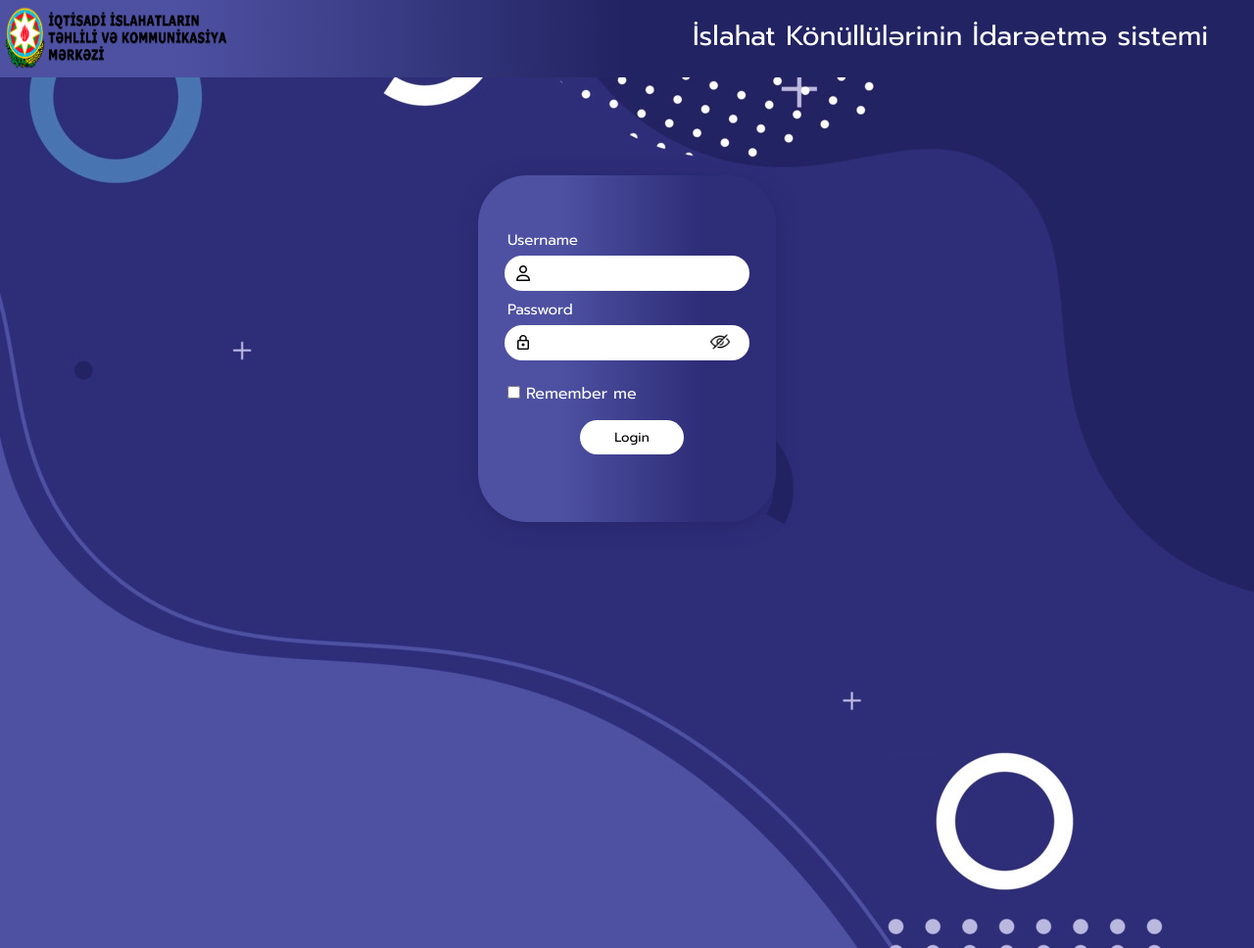
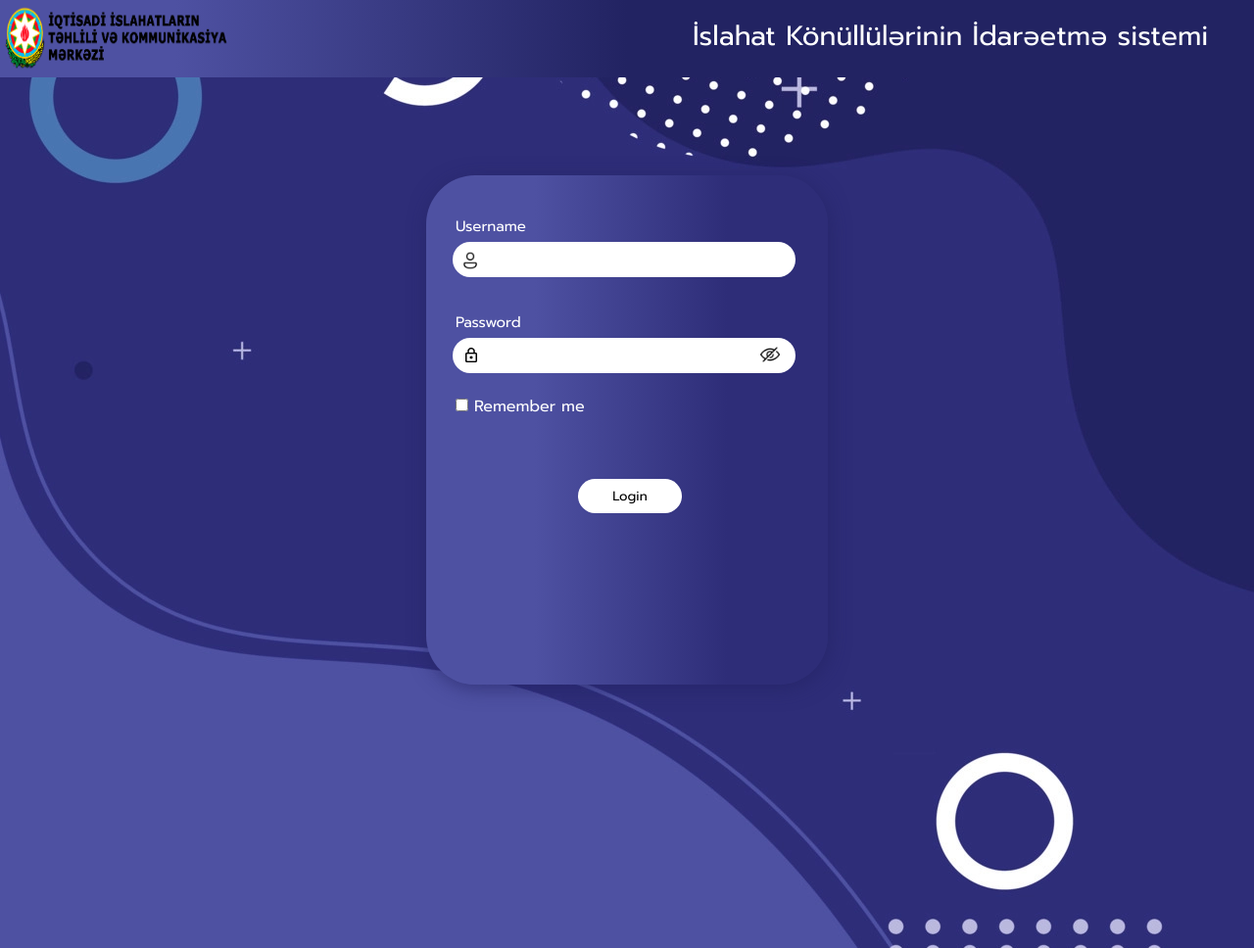
Before and after one commit to Rungrukuk/Internship, a PHP site: page /Internship/admin/login.php in a window 1280 px wide. Shown: the whole page at 98% size. Run offline with PHP 8.4, Linux system fonts and the light colour scheme; some libraries are stand-ins or nearby versions; some web fonts are replaced.

Commit message:
Fixed some bugs
Frontend bugs

```diff
--- a/VolunteerProject/admin/assets/style.css
+++ b/VolunteerProject/admin/assets/style.css
@@ -16,12 +16,25 @@
 
 
 /* ADMINPANEL LOGIN SECTION */
-.error {
-  color: #ff1a5b;
-  margin-left: 37px;
+
+.alert{
+  /* display: none; */
+  padding: 10px 0 0 15px;
+  margin: 25px 0 15px 40px;
+  width: 320px;
+  height: 58px;
+  color: #a94442;
+  background-color: #f2dede;
+  border-color: #ebccd1;
+  border: 3px solid transparent;
+  border-radius: 4px;
 }
 
-.error0{
+.g-recaptcha{
+  width: 200px;
+}
+
+.error{
   color: #ff1a5b;
   margin-left: 10px;
 }
@@ -66,8 +79,8 @@
 .inputArea {
   margin: auto;
   margin-top: 100px;
-  width: 304px;
-  height: 354px;
+  width: 410px;
+  height: 520px;
   background: rgb(78, 81, 162);
   background: linear-gradient(90deg, rgba(78, 81, 162, 1) 27%, rgba(46, 45, 120, 1) 75%);
   border-radius: 50px;
@@ -78,7 +91,7 @@
 
 #userName,
 #passWord {
-  padding-top: 57px;
+  padding-top: 40px;
   margin-left: 30px;
   font-style: normal;
   font-weight: 400;
@@ -88,10 +101,16 @@
   font-family: 'Prompt', sans-serif;
 }
 
+#userName{
+  padding-top: 3px;
+
+  margin-top: 40px;
+}
+
 .userArea,
 .passArea {
   padding-right: 10px;
-  width: 250px;
+  width: 350px;
   height: 36px;
   background: #FFFFFF;
   margin-top: 7px;
@@ -108,10 +127,13 @@
 }
 
 .fa-user {
+  width: 20px;
+  height: 20px;
   position: relative;
-  top: 1px;
-  left: -244px;
+  top: -27px;
+  left: 35px;
 }
+
 
 .fa-sharp {
   position: relative;
@@ -132,7 +154,7 @@
 
 #passLogo {
   position: relative;
-  left: -243px;
+  left: -343px;
   top: 2px;
 }
 
@@ -145,7 +167,7 @@
 #eyeIconView {
   position: relative;
   top: -29px;
-  left: 237px;
+  left: 341px;
   width: 20px;
 }
 
@@ -156,8 +178,8 @@
 .loginButton {
   width: 106px;
   height: 35px;
-  margin-left: 74px;
-  margin-top: 15px;
+  margin-left: 125px;
+  margin-top: 38px;
   border-radius: 25px;
   border: none;
   background-color: #ffffff;
@@ -195,7 +217,7 @@
 }
 
 .bi {
-  margin: 10px 0px 0px 20px;
+  margin: 23px 0px 0px 20px;
 }
 
 .bi-list {
@@ -234,7 +256,7 @@
   font-size: 1rem;
   font-weight: 400;
   line-height: 1.5;
-  margin: 1px 0 0 150px;
+  margin: 16px 0 0 150px;
   background-clip: padding-box;
   border: var(--bs-border-width) solid var(--bs-border-color);
   -webkit-appearance: none;
@@ -250,7 +272,7 @@
 
 #logOut {
   width: 100px;
-  padding: 13px 0 0 10px;
+  padding: 26px 0 0 10px;
   cursor: pointer;
 }
 
@@ -536,6 +558,7 @@
   margin-bottom: 5px;
 }
 
+
 .user-details .input-box input {
   height: 45px;
   width: 100%;
--- a/VolunteerProject/admin/login.php
+++ b/VolunteerProject/admin/login.php
@@ -100,31 +100,33 @@
             <div class="inputArea">
                 <form id="form" action="" method="post">
 
+                    <!-- <div class="alert alert-danger" role="alert">
+                        error
+                    </div> -->
+
                     <p id="userName">Username</p>
-                    <input class="userArea" name="username" type="text" value="<?php echo $username; ?>">
-                    <i class="fa-regular fa-user" style="color: #000000;"></i>
-                    <span class="error">
-                        <?php if (!empty($usernameError))
-                            echo "* " . $usernameError; ?>
-                    </span>
+                    <input class="userArea" name="username" type="text" value="<?php echo $username; ?>"><br>
+                    <img class="fa-user" src="assets/image/user-icon.png">
+
                     <p id="passWord">Password</p>
                     <input class="passArea" id="password" name="password" type="password">
                     <img id="passLogo" src="assets/image/Vector.png">
                     <img id="eyeIconHide" class="hide" onclick="hiden()" src="assets/image/hide.png">
                     <img id="eyeIconView" class="view" onclick="viewer()" src="assets/image/view.png">
-                    <span class="error0">
-                        <?php if (!empty($passwordError))
-                            echo "* " . $passwordError; ?>
-                    </span>
+
                     <div class="rememberMe">
                         <input type="checkbox" name="remember_me" value="lsRememberMe" id="rememberMe"> <label
                             for="rememberMe">Remember
-                            me</label><br>
+                            me</label><br><br>
+                        <div class="g-recaptcha" data-sitekey="6LdyJuwlAAAAAGQ8KFKSowS2Pjel2w0FCxuvd41x">
+                        </div>
 
                         <input class="loginButton" type="submit" value="Login" onclick="lsRememberMe()">
 
                     </div>
-                    <div class="g-recaptcha" data-sitekey="6LdyJuwlAAAAAGQ8KFKSowS2Pjel2w0FCxuvd41x"></div>
+
+
+
                 </form>
             </div>
         </main>
```
Also changed, not shown: VolunteerProject/admin/users/create_volunteer.php (+13 -13 lines), VolunteerProject/admin/assets/image/user-icon.png (added), VolunteerProject/uploads/6458ce047655f.png (deleted).
